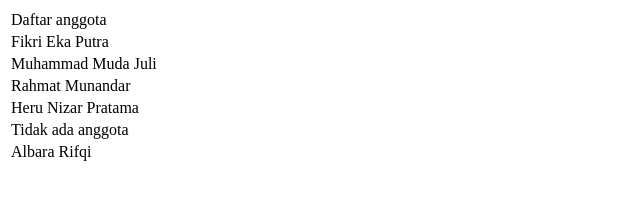
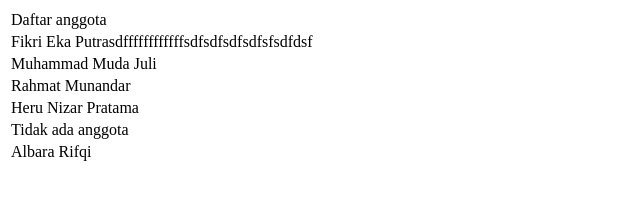
Before and after one commit to fikri2606/kelompokD-TEL546-2018, a plain HTML site: page index.html in a window 1280 px wide. Shown: the whole page, without its empty margins (0-640 px from the left). Drawn offline with Linux system fonts and the light colour scheme.

Commit message:
Update index.html

```diff
--- a/index.html
+++ b/index.html
@@ -6,7 +6,7 @@
    <body>
     <table border="0">
       <tr><td>Daftar anggota</td></tr>
-      <tr><td>Fikri Eka Putra</td></tr>
+      <tr><td>Fikri Eka Putrasdffffffffffffsdfsdfsdfsdfsfsdfdsf</td></tr>
       <tr><td>Muhammad Muda Juli</td></tr>
       <tr><td>Rahmat Munandar</td></tr>
       <tr><td>Heru Nizar Pratama</td></tr>
```
